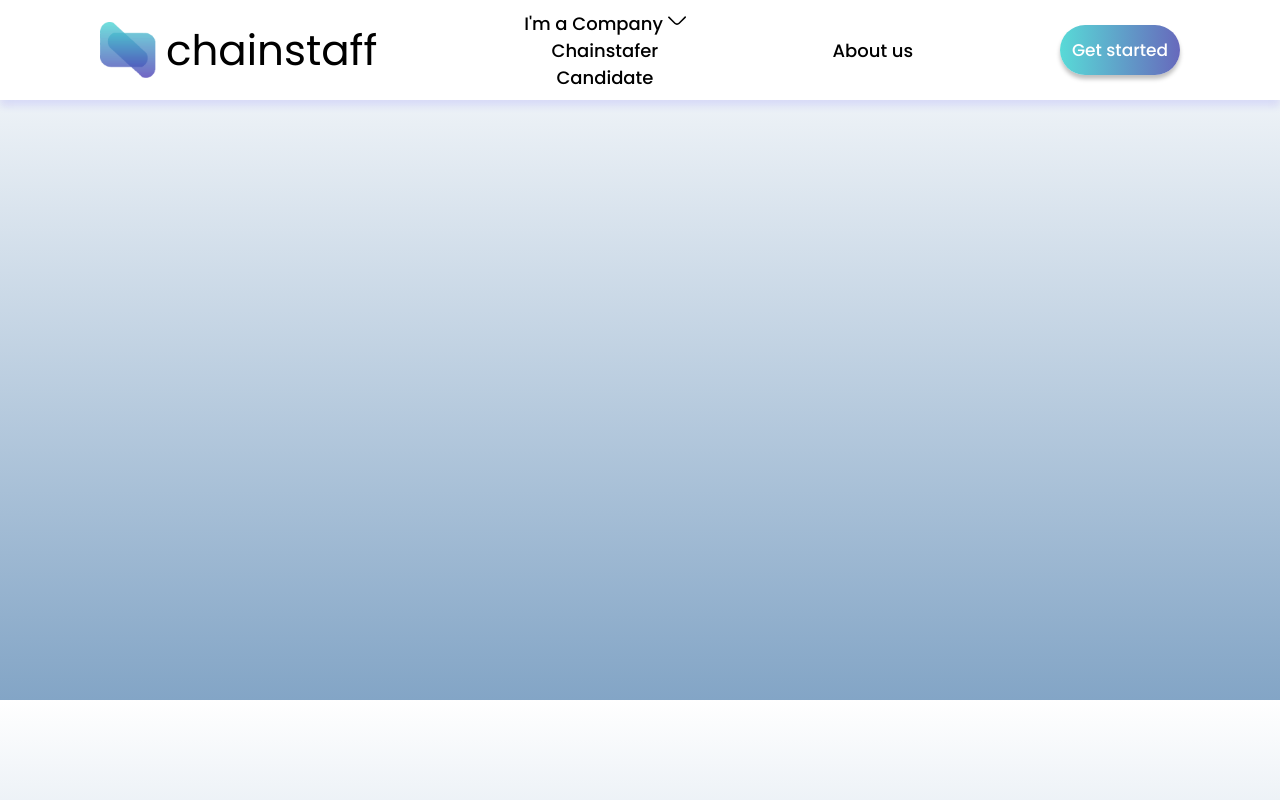
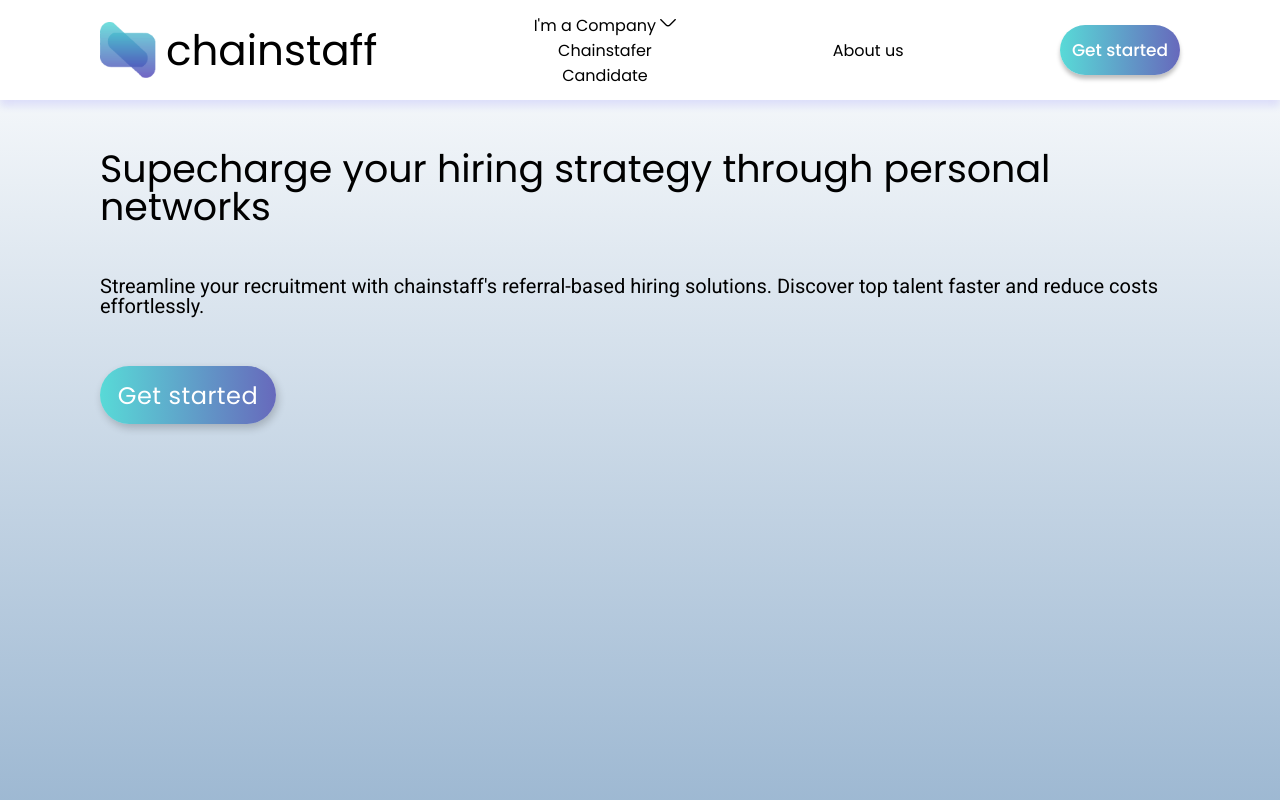
Before and after one commit to Verona0609/Chainstaff, a React (Vite) app: page / in a window 1280 px wide. Shown: the top 800 px of the page. Built offline with nearby package versions, Linux system fonts and the light colour scheme.

Commit message:
hero content

```diff
--- a/src/components/Header/Header.module.css
+++ b/src/components/Header/Header.module.css
@@ -94,8 +94,8 @@
   .navbox {
     display: block;
     font-family: var(--font-family);
-    font-weight: 500;
-    font-size: 18px;
+    font-weight: 400;
+    font-size: 16px;
     text-align: center;
     color: #000;
   }
@@ -140,8 +140,8 @@
   .navpage {
     display: block;
     font-family: var(--font-family);
-    font-weight: 500;
-    font-size: 18px;
+    font-weight: 400;
+    font-size: 16px;
     text-align: center;
     color: #000;
   }
--- a/src/components/Hero/Hero.jsx
+++ b/src/components/Hero/Hero.jsx
@@ -3,13 +3,13 @@ import css from './Hero.module.css';
 const Hero = () => {
   return (
     <div className="container">
-      {/*  <div className={css.content}>
-        <h1 className={css.text}>
+      <div className={css.content}>
+        <h1 className={css.title}>
           Supecharge your <span>hiring strategy</span> through personal networks
         </h1>
+        <p className={css.text}>Streamline your recruitment with chainstaff's referral-based hiring solutions. Discover top talent faster and reduce costs effortlessly.</p>
         <button className={css.btn}>Get started</button>
-      </div> */}
-      {/*  <img src={man} alt="man-hero" className={css.img} /> */}
+      </div>
     </div>
   );
 };
--- a/src/components/Hero/Hero.module.css
+++ b/src/components/Hero/Hero.module.css
@@ -1,8 +1,16 @@
-.text {
-  margin: 20px 0;
+.title {
   font-family: var(--font-family);
   font-weight: 400;
-  font-size: 40px;
+  font-size: 38px;
+  line-height: 100%;
+  color: #000;
+  margin: 50px 0;
+}
+.text {
+  font-family: var(--second-family);
+  font-weight: 400;
+  font-size: 20px;
+  line-height: 100%;
   color: #000;
 }
 
@@ -25,28 +33,8 @@
   align-self: flex-start;
 }
 
-@media only screen and (min-width: 375px) {
+@media only screen and (min-width: 768px) {
 }
 
-@media only screen and (min-width: 768px) {
-  .hero {
-    font-size: 50px;
-    padding: 80px 100px 200px;
-    margin: 40px 0;
-  }
+@media only screen and (min-width: 1280px) {
 }
-
-@media only screen and (min-width: 1440px) {
-  .container {
-    max-width: 1440px;
-    margin: 0 auto;
-  }
-  .hero {
-    padding: 100px 200px 300px;
-    /* margin: 50px 100px; */
-  }
-
-  .content {
-    width: 50%;
-  }
-}
--- a/src/index.css
+++ b/src/index.css
@@ -131,11 +131,24 @@ img {
 button:hover {
   transform: scale(1.1);
 }
+* {
+  margin: 0;
+  padding: 0;
+  box-sizing: border-box;
+}
 
+html,
+body {
+  width: 100%;
+  overflow-x: hidden;
+}
 .container {
   width: 100%;
-  padding: 0 10px;
-  margin: 0 auto;
+  max-width: 1400px;
+  margin-left: auto;
+  margin-right: auto;
+  padding-left: 10px;
+  padding-right: 10px;
 }
 @media only screen and (min-width: 390px) {
   .container {
```
